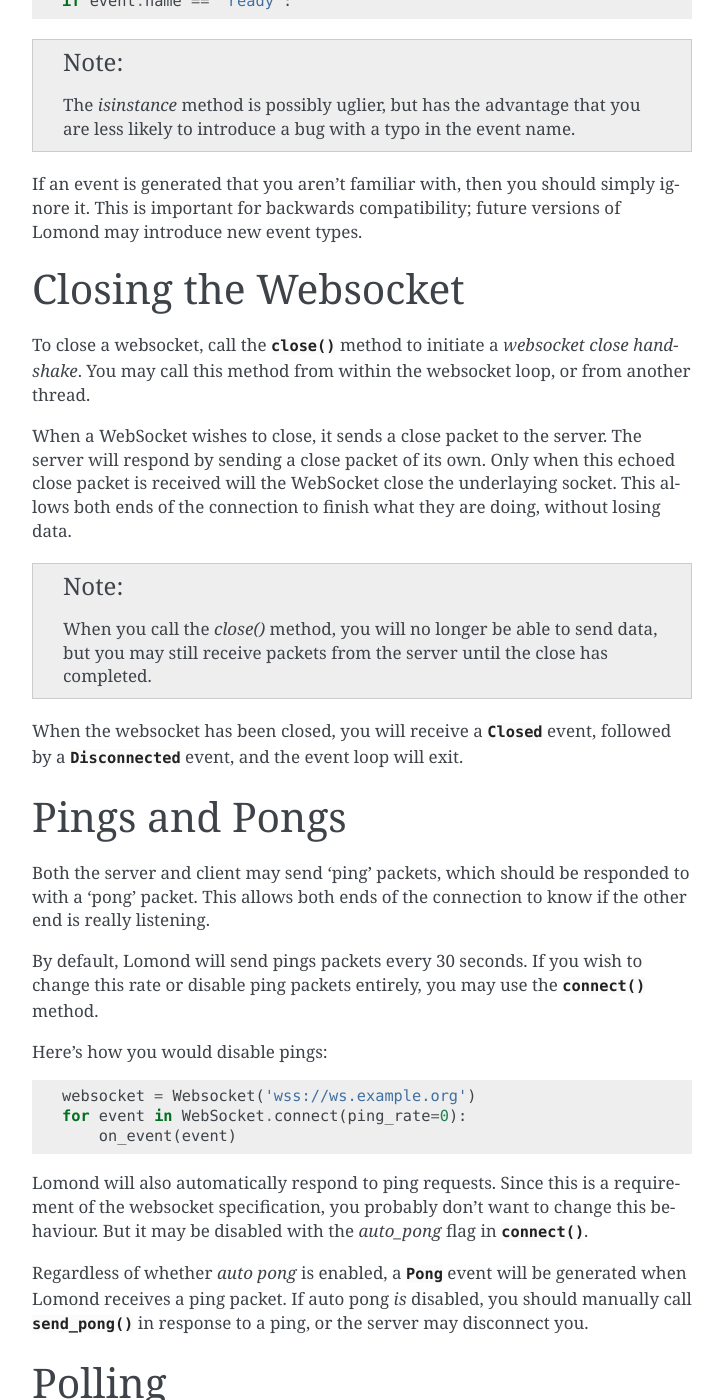
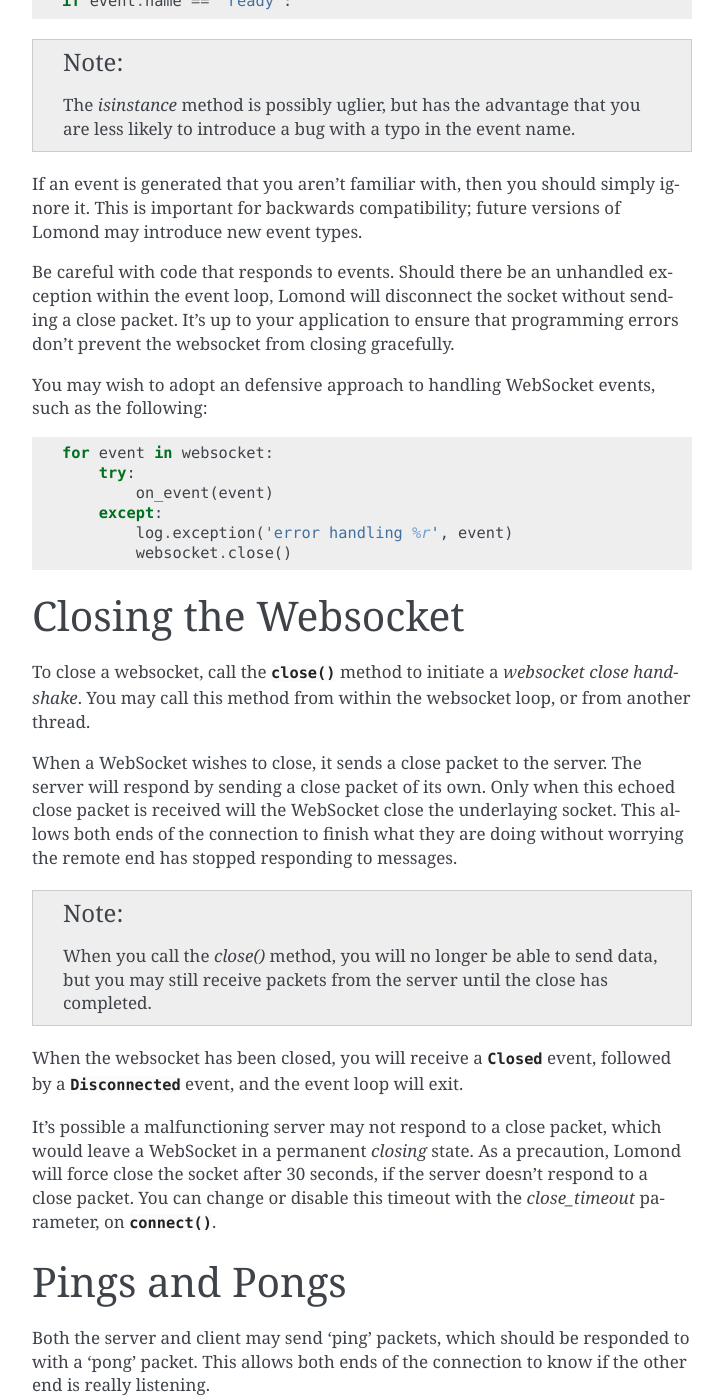
Before and after one commit to wildfoundry/dataplicity-lomond, a Sphinx documentation site: the page built from docs/guide.rst, in a window 1280 px wide and 1400 px high, scrolled down 1862 px. Shown: the whole window, without its empty margins (388-1111 px from the left). Built offline with Sphinx 7.4.7, drawn with Linux system fonts in a browser that asks for light colours; the version number is read from the project's files by our own code; some of the changed text lies outside the part shown.

Commit message:
session and docs

```diff
--- a/docs/guide.rst
+++ b/docs/guide.rst
@@ -102,6 +102,23 @@ If an event is generated that you aren't familiar with, then you should
 simply ignore it. This is important for backwards compatibility; future
 versions of Lomond may introduce new event types.
 
+Be careful with code that responds to events. Should there be an
+unhandled exception within the event loop, Lomond will disconnect the
+socket without sending a close packet. It's up to your application to
+ensure that programming errors don't prevent the websocket from
+closing gracefully.
+
+You may wish to adopt an defensive approach to handling WebSocket
+events, such as the following::
+
+    for event in websocket:
+        try:
+            on_event(event)
+        except:
+            log.exception('error handling %r', event)
+            websocket.close()
+
+
 Closing the Websocket
 ---------------------
 
@@ -113,7 +130,8 @@ When a WebSocket wishes to close, it sends a close packet to the server.
 The server will respond by sending a close packet of its own. Only when
 this echoed close packet is received will the WebSocket close the
 underlaying socket. This allows both ends of the connection to finish
-what they are doing, without losing data.
+what they are doing without worrying the remote end has stopped
+responding to messages.
 
 .. note::
     When you call the `close()` method, you will no longer be able to
@@ -124,6 +142,13 @@ When the websocket has been closed, you will receive a
 :class:`~lomond.events.Closed` event, followed by a
 :class:`~lomond.events.Disconnected` event, and the event loop will
 exit.
+
+It's possible a malfunctioning server may not respond to a close packet,
+which would leave a WebSocket in a permanent *closing* state. As a
+precaution, Lomond will force close the socket after 30 seconds, if the
+server doesn't respond to a close packet. You can change or disable this
+timeout with the `close_timeout` parameter, on
+:meth:`~lomond.websocket.Websocket.connect`.
 
 Pings and Pongs
 ---------------
@@ -145,7 +170,7 @@ Here's how you would disable pings::
 Lomond will also automatically respond to ping requests. Since this is a
 requirement of the websocket specification, you probably don't want to
 change this behaviour. But it may be disabled with the `auto_pong` flag
-in :meth:`~lomond.websocket.connect`.
+in :meth:`~lomond.websocket.WebSocket.connect`.
 
 Regardless of whether *auto pong* is enabled, a
 :class:`~lomond.events.Pong` event will be generated when Lomond
@@ -165,7 +190,7 @@ intervals.
 The default poll rate of 5 seconds is granular enough for Lomond's
 polling needs, while having negligible impact on CPU. If your
 application needs to process at a faster rate, you may set the `poll`
-parameter of :meth:`~lomond.websocket.connect`.
+parameter of :meth:`~lomond.websocket.WebSocket.connect`.
 
 .. note::
     If your application needs to be more realtime than polling once a
--- a/lomond/_version.py
+++ b/lomond/_version.py
@@ -1,3 +1,3 @@
 from __future__ import unicode_literals
 
-__version__ = "0.1.7"
+__version__ = "0.1.8a0"
```
Also changed, not shown: other parts of docs/guide.rst (+5 -6 lines), CHANGELOG.md (+10 -0 lines), 1 other file.
